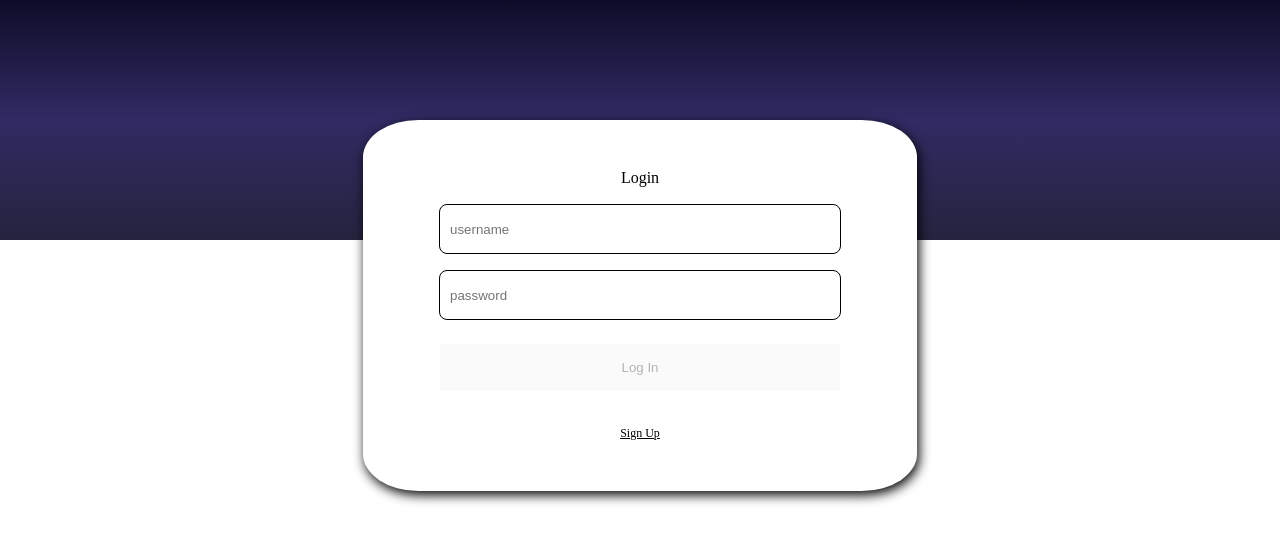
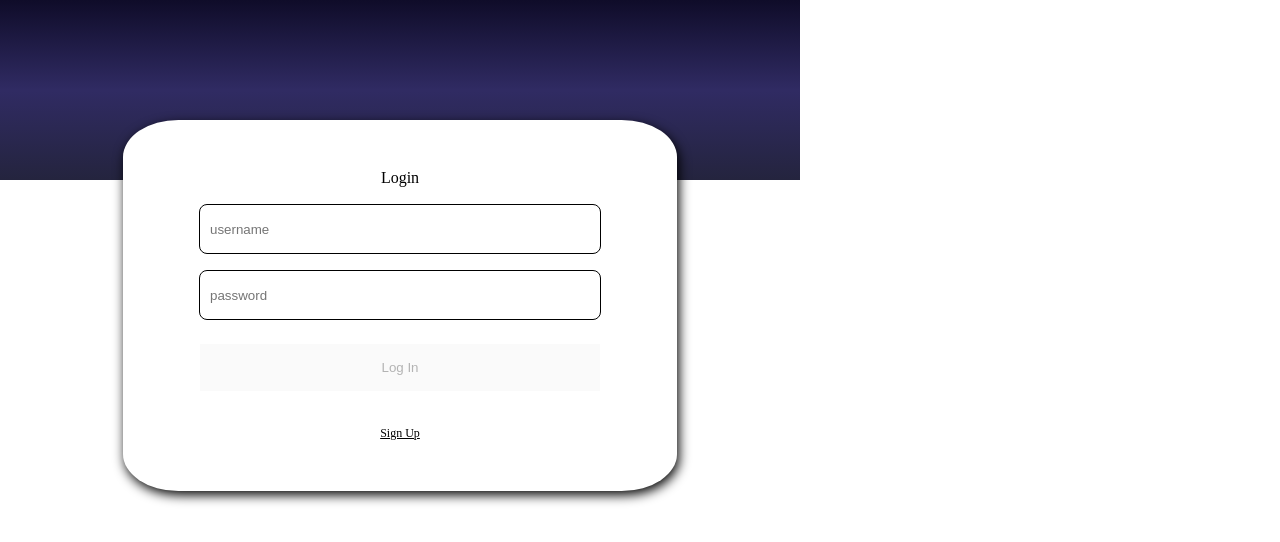
Before and after one commit to sumanju/dukkan-app, an Angular app: page /loginsignup in a window 1280 px wide. Shown: the top 542 px of the page. Built offline with nearby package versions, Linux system fonts and the light colour scheme.

Commit message:
small changes

```diff
--- a/src/app-style/_app-common-class.scss
+++ b/src/app-style/_app-common-class.scss
@@ -6,11 +6,6 @@
   $warn: map-get($theme, warn);
   $foreground: map-get($theme, foreground);
   $background: map-get($theme, background);
-
-
-  .some-css {
-    background-color: mat-color($primary, 300);
-  }
 
   // background colors
   .primary-color {
--- a/src/app/app.component.html
+++ b/src/app/app.component.html
@@ -1 +1,3 @@
-<router-outlet></router-outlet>
+<div [ngStyle]="fullScreen">
+  <router-outlet></router-outlet>
+</div>
--- a/src/app/app.component.ts
+++ b/src/app/app.component.ts
@@ -1,4 +1,6 @@
-import { Component, OnInit } from '@angular/core'
+import { Component,
+         OnInit
+       }              from '@angular/core'
 
 @Component({
   selector    : 'app-root',
@@ -8,10 +10,16 @@ import { Component, OnInit } from '@angular/core'
 
 export class AppComponent implements OnInit{
 
+  fullScreen  : object  = {}
+
   constructor() {
   }
 
   ngOnInit(): void {
+    this.fullScreen = {
+      height  : screen.height + 'px',
+      width   : screen.width + 'px'
+    }
   }
 
 }
--- a/src/app/login-signup-component/login-signup-component.component.scss
+++ b/src/app/login-signup-component/login-signup-component.component.scss
@@ -14,15 +14,15 @@
 .primary-input-box {
   width: calc(100% - 20px);
   border: 1px solid;
-  height: 4vh;
+  height: 2rem;
   border-radius: 8px;
   padding: 8px 10px;
-  margin: 1vh 0;
+  margin: 0.5rem 0;
   background-color: none;
 }
 
 .toggle-mode {
-  margin: 4vh 0 0;
+  margin: 2rem 0 0;
   width: 100%;
   text-align: center;
   cursor: pointer;
```
